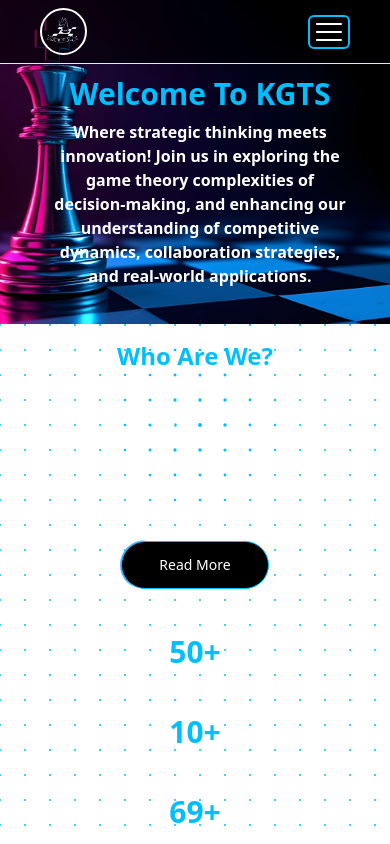
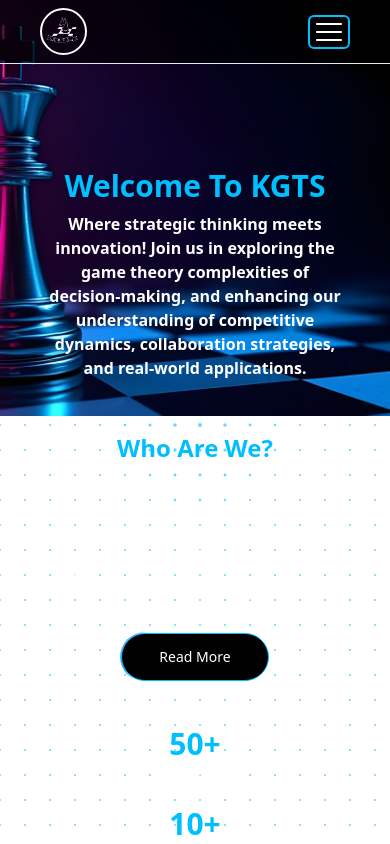
Before and after one commit to kgts-iitkgp/site-frontend, a Next.js app: page /home in a window 390 px wide. Shown: the top 844 px of the page. Built offline with nearby package versions, Linux system fonts and the light colour scheme; a web font is replaced by a local one.

Commit message:
fixed height of hero section image

```diff
--- a/src/app/home/page.tsx
+++ b/src/app/home/page.tsx
@@ -24,7 +24,7 @@ function HomePage() {
           alt="Hero Section Background"
           className="absolute top-0 left-0 w-full h-full object-cover -z-10"
         />
-        <div className="flex w-full justify-end sm:justify-end items-center">
+        <div className="flex w-full h-[400px] sm:h-auto justify-center sm:justify-end items-end sm:items-center">
           {/* Dice Image */}
           {/* <div className="sm:w-1/2 ">
             <img
--- a/src/components/DotBackground.tsx
+++ b/src/components/DotBackground.tsx
@@ -59,7 +59,7 @@ const DotBackground: React.FC = () => {
   return (
     <canvas
       ref={canvasRef}
-      className="fixed top-0 left-0 w-screen h-screen opacity-100 -z-10 pointer-events-auto" // Changed to auto
+      className="fixed top-0 left-0 w-screen h-screen opacity-60 -z-10 pointer-events-auto" // Changed to auto
     />
   );
 };
--- a/src/components/Navbar.tsx
+++ b/src/components/Navbar.tsx
@@ -30,12 +30,12 @@ function Navbar() {
         >
           <p>Events</p>
         </Link>
-        <Link
+        {/* <Link
           href={"/"}
           className="relative inline-bloc before:absolute before:bottom-0 before:left-0 before:h-[2px] before:w-0 before:bg-gradient-to-r from-secondary to-primary before:transition-all before:duration-300 hover:before:w-full"
         >
           <p>Resources</p>
-        </Link>
+        </Link> */}
         <Link
           href={"/"}
           className="relative inline-block before:absolute before:bottom-0 before:left-0 before:h-[2px] before:w-0 before:bg-gradient-to-r from-secondary to-primary before:transition-all before:duration-300 hover:before:w-full"
@@ -64,9 +64,9 @@ function Navbar() {
             <div className="px-2 hover:bg-gradient-to-r from-secondary/60 to-primary/60 rounded-md cursor-pointer hover:scale-105 transition ease-in-out duration-200">
               <Link href={"/events"}>Events</Link>
             </div>
-            <div className="px-2 hover:bg-gradient-to-r from-secondary/60 to-primary/60 rounded-md cursor-pointer hover:scale-105 transition ease-in-out duration-200">
+            {/* <div className="px-2 hover:bg-gradient-to-r from-secondary/60 to-primary/60 rounded-md cursor-pointer hover:scale-105 transition ease-in-out duration-200">
               <Link href={"/"}>Resources</Link>
-            </div>
+            </div> */}
             <div className="px-2 hover:bg-gradient-to-r from-secondary/60 to-primary/60 rounded-md cursor-pointer hover:scale-105 transition ease-in-out duration-200">
               <Link href={"/"}>Team</Link>
             </div>
```
